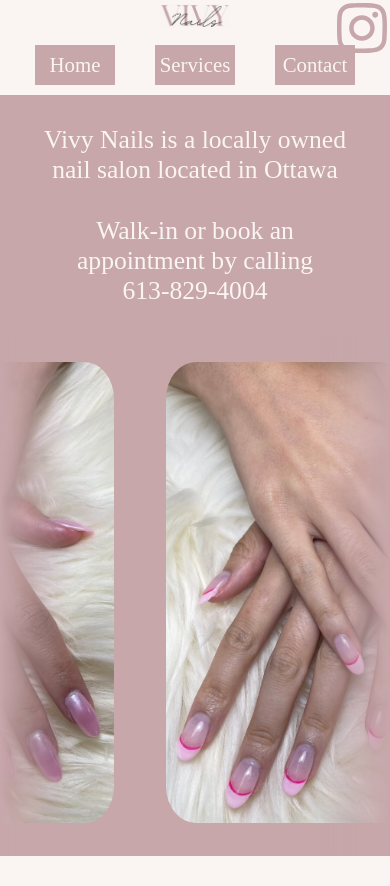
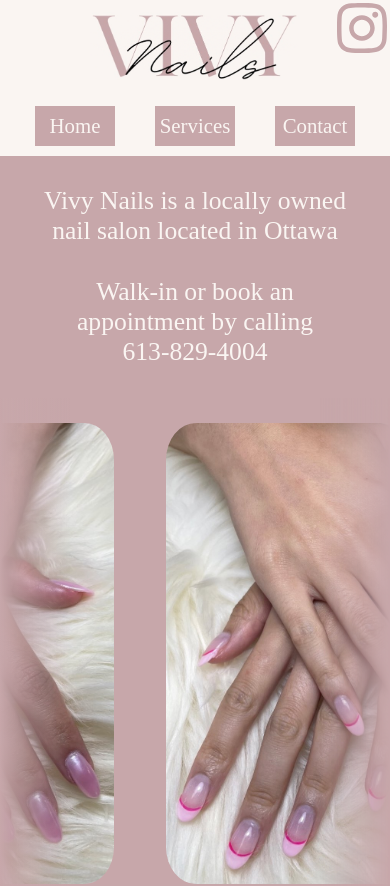
Before and after one commit to AquaShotRyan/vivy-nails-react, a React (Create React App) app in the folder vivy-nails/: page / in a window 390 px wide. Shown: the top 886 px of the page. Built offline with nearby package versions, Linux system fonts and the light colour scheme; the HTML template or start-up script is replaced by a standard one; a web font is replaced by a local one.

Commit message:
fixed image path issues and added mobile support for the logo img

```diff
--- a/vivy-nails/package.json
+++ b/vivy-nails/package.json
@@ -13,6 +13,11 @@
     "react-router-dom": "^6.23.0",
     "react-scripts": "5.0.1",
     "web-vitals": "^2.1.4"
+  },
+  "browser": {
+    "fs": false,
+    "os": false,
+    "path": false
   },
   "scripts": {
     "start": "react-scripts start",
--- a/vivy-nails/src/index.css
+++ b/vivy-nails/src/index.css
@@ -13,7 +13,7 @@
   height:100vh;
 }
 
-.root-layout{
+.root-layout{ /* parent div in RootLayout.js */
   width:100%;
   height:100%;
 }
@@ -34,16 +34,16 @@ body{
 }
 
 /*==================== header ====================*/
-header{
+header{ /* <header> */
   display:flex;
   flex-direction: row;
 }
 
-.header-middle {
+.header-middle { /* div that contains logo, within <header> */
   width:20%;
 }
 
-.header-side {
+.header-side { /* side divs that help center header-middle, right one also contains instagram svg */
   width:40%;
 }
 
@@ -54,18 +54,31 @@ header{
   align-items: center;
 }
 
-.header-logo img{ /* Vivy Nails logo */
-  max-width: 100%;
-  max-height: 100%;
-  padding:5%;
+@media screen and (min-width:501px){ /* desktop or horizontal rotation */
+  .header-logo img{ /* Vivy Nails logo png */
+    min-width:280px;
+    max-width:20vw;
+    padding:5%;
+  }
 }
-.header-navbar{ /* main nav bar */
+
+@media screen and (max-width:500px){ /* phones in vertical rotation */
+  .header-logo img{ /* Vivy Nails logo png */
+    max-width: 60vw;
+    padding:5%;
+  }
+}
+
+
+
+
+.header-navbar{ /* main header nav bar container */
   display: flex;
   justify-content: center;
   align-items: center;
 }
 
-.header-navbar nav{ /* links */
+.header-navbar nav{ /* contains all nav links of main header */
   height:100%;
   width:100%;
   display: flex;
@@ -73,7 +86,7 @@ header{
   align-items: center;
 }
 
-.header-navbar nav div {
+.header-navbar nav div { /* contains <a> of a nav item */
   width:33%;
   background-color: var(--pink);
   margin:10px 20px;
@@ -82,14 +95,14 @@ header{
   justify-content: center;
 }
 
-.header-navbar nav div a{ /* <a> within nav bar */
+.header-navbar nav div a{ /* <a> within nav bar, contained in a <div> */
   text-decoration: none;
   color:var(--lightpink);
   font-size:1.3rem;
   text-align: center;
 }
 
-.header-navbar nav div a:hover {
+.header-navbar nav div a:hover { /* temporary way to highlight nav bar item when mouse hover */
 	text-decoration: underline;
   transition: text-decoration 0.3s;
 }
--- a/vivy-nails/src/layouts/RootLayout.js
+++ b/vivy-nails/src/layouts/RootLayout.js
@@ -1,10 +1,11 @@
-import { Outlet, NavLink, ScrollRestoration } from "react-router-dom"
+import { Outlet, NavLink, ScrollRestoration } from "react-router-dom";
+
 
 export default function RootLayout() {
   return (
     <div className="root-layout">
       <ScrollRestoration />
-      <header>{/* white header section */}
+      <header>
 
         <div className="header-side">
 
@@ -13,7 +14,7 @@ export default function RootLayout() {
         <div className="header-middle">
           <div className="header-logo">
             <NavLink to="/">
-              <img src="./vivy-nails-logo.png" alt="VIVY NAILS"></img>
+              <img src="/vivy-nails-logo.png" alt="VIVY NAILS"></img>
             </NavLink>
           </div>
 
@@ -30,12 +31,13 @@ export default function RootLayout() {
               </div>
             </nav>
           </div>
+
         </div>
 
         <div className="header-side">
           <div className="header-socials">
             <a href="https://www.instagram.com/vivy_nails_official/">
-              <img src ="./instagram.svg" alt="Instagram"/>
+              <img src ="/instagram.svg" alt="Instagram"/>
             </a>
           </div>
         </div>
```
